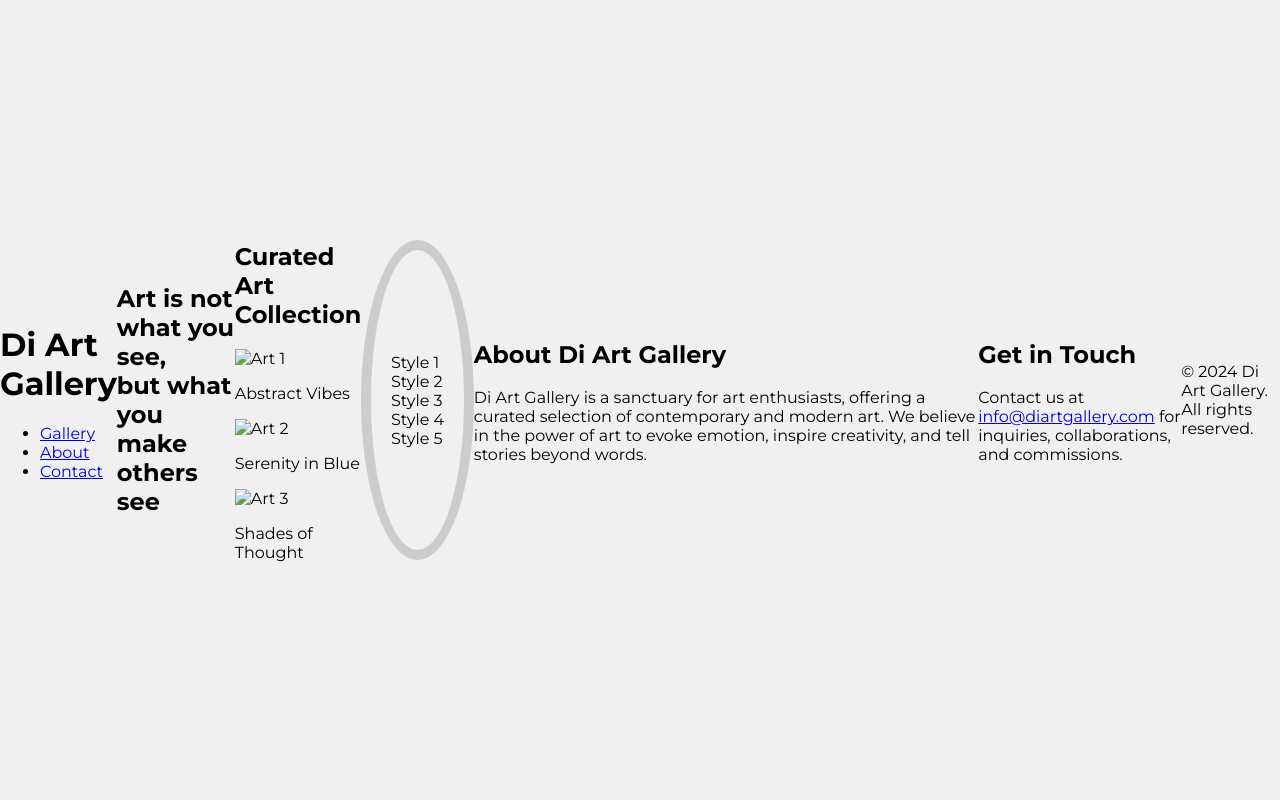
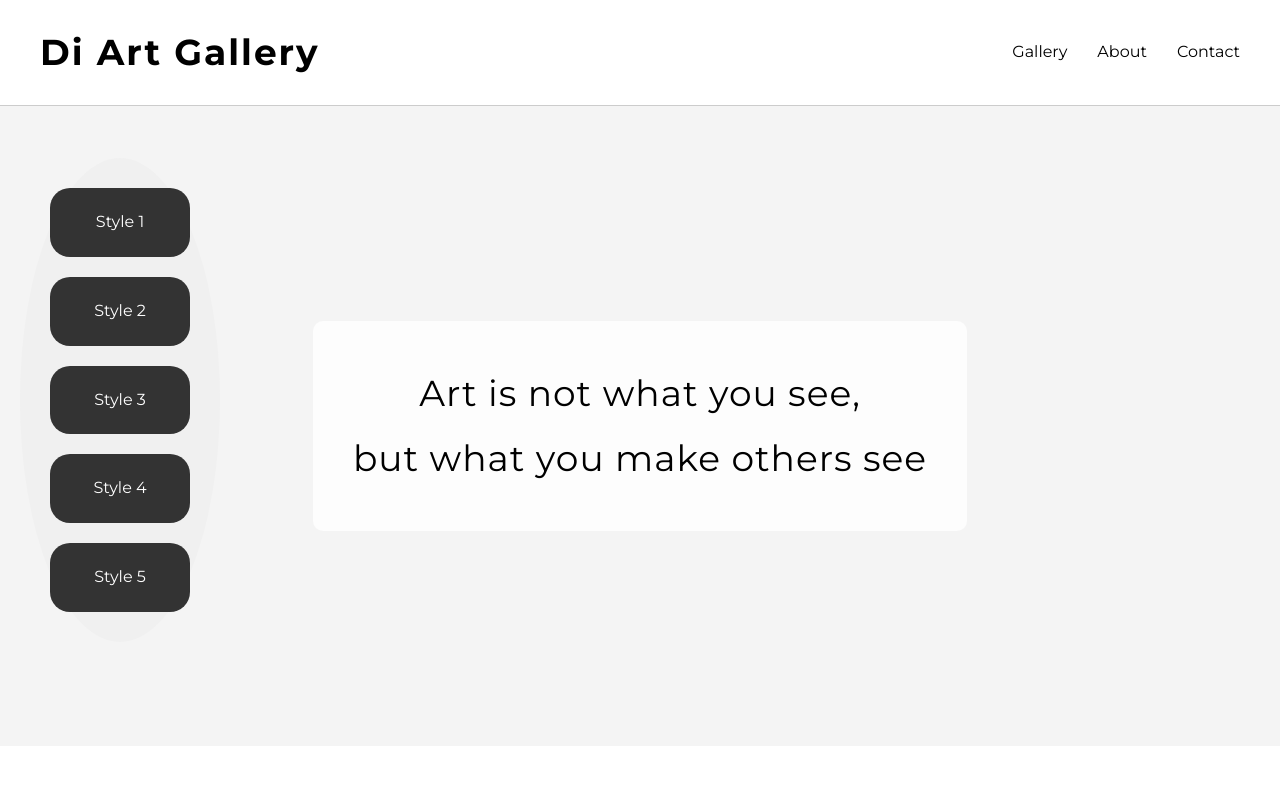
Before and after one commit to diartgallery/farmrobo.github.io, a plain HTML site: page index.html in a window 1280 px wide. Shown: the top 800 px of the page. Drawn offline with Linux system fonts and the light colour scheme; a script that the page names is missing.

Commit message:
Update styles.css

```diff
--- a/styles.css
+++ b/styles.css
@@ -1,72 +1,196 @@
+/* General Reset */
+* {
+    margin: 0;
+    padding: 0;
+    box-sizing: border-box;
+}
+
 body {
+    font-family: 'Montserrat', sans-serif;
+    color: #000;
+    background-color: #fff;
+    line-height: 1.8;
+}
+
+/* Header Styling */
+header {
+    display: flex;
+    justify-content: space-between;
+    align-items: center;
+    padding: 20px 40px;
+    border-bottom: 1px solid #ccc;
+}
+
+header h1 {
+    font-size: 36px;
+    font-weight: bold;
+    letter-spacing: 2px;
+}
+
+nav ul {
+    list-style: none;
+    display: flex;
+}
+
+nav ul li {
+    margin-left: 30px;
+}
+
+nav ul li a {
+    text-decoration: none;
+    font-size: 16px;
+    color: #000;
+    font-weight: 500;
+    padding-bottom: 5px;
+}
+
+nav ul li a:hover {
+    border-bottom: 2px solid #000;
+}
+
+/* Hero Section */
+.hero {
+    height: 80vh;
     display: flex;
     justify-content: center;
     align-items: center;
-    height: 100vh;
-    margin: 0;
-    background: #f0f0f0;
-    font-family: 'Montserrat', sans-serif;
+    background-color: #f4f4f4;
+    padding: 20px;
 }
 
-.wheel-container {
-    position: relative;
+.hero-content {
+    text-align: center;
+    background-color: rgba(255, 255, 255, 0.8);
+    padding: 40px;
+    border-radius: 10px;
 }
 
-.wheel {
-    width: 300px; /* Adjust as needed */
-    height: 300px; /* Adjust as needed */
-    border-radius: 50%;
-    border: 10px solid #ccc;
-    position: relative;
-    overflow: hidden;
-    display: flex;
-    justify-content: center;
-    align-items: center;
+.hero-content h2 {
+    font-size: 36px;
+    font-weight: 400;
+    letter-spacing: 1px;
 }
 
-.tool {
-    position: absolute;
-    width: 50px; /* Adjust size as needed */
-    height: 50px; /* Adjust size as needed */
-    transition: filter 0.3s ease;
+/* Gallery Section */
+.gallery {
+    padding: 80px 40px;
+    text-align: center;
 }
 
-.tool img {
-    width: 100%;
-    height: 100%;
+.gallery h2 {
+    font-size: 28px;
+    margin-bottom: 40px;
+    font-weight: 500;
+    letter-spacing: 2px;
 }
 
-.center-image {
-    position: absolute;
-    width: 100px; /* Adjust size as needed */
-    height: 100px; /* Adjust size as needed */
-    z-index: 2;
+.gallery-grid {
+    display: grid;
+    grid-template-columns: repeat(auto-fit, minmax(300px, 1fr));
+    gap: 40px;
 }
 
-.tooltip {
-    position: absolute;
-    background: white;
-    border: 1px solid #ccc;
-    padding: 10px;
-    border-radius: 5px;
-    box-shadow: 0 4px 10px rgba(0, 0, 0, 0.1);
-    z-index: 3;
-    transition: opacity 0.3s ease;
+.art-item img {
+    width: 100%;
+    height: auto;
+    border-radius: 10px;
+    transition: transform 0.3s ease;
 }
 
-.hidden {
-    opacity: 0;
-    visibility: hidden;
+.art-item img:hover {
+    transform: scale(1.05);
 }
 
-.visible {
-    opacity: 1;
-    visibility: visible;
+/* About and Contact Section */
+.about, .contact {
+    padding: 60px 40px;
+    text-align: center;
+    max-width: 800px;
+    margin: 0 auto;
 }
 
-/* Adjust tool positions around the wheel */
-.tool:nth-child(1) { transform: rotate(0deg) translate(120px) rotate(0deg); }
-.tool:nth-child(2) { transform: rotate(90deg) translate(120px) rotate(-90deg); }
-.tool:nth-child(3) { transform: rotate(180deg) translate(120px) rotate(-180deg); }
-.tool:nth-child(4) { transform: rotate(270deg) translate(120px) rotate(-270deg); }
-/* Add more tools and corresponding positions as needed */
+.about h2, .contact h2 {
+    font-size: 28px;
+    margin-bottom: 20px;
+}
+
+.about p, .contact p {
+    font-size: 18px;
+    font-weight: 300;
+    color: #444;
+    line-height: 1.6;
+}
+
+/* Footer */
+footer {
+    padding: 20px 0;
+    background-color: #000;
+    color: #fff;
+    text-align: center;
+    font-size: 14px;
+}
+
+/* Spinning Wheel */
+.spinning-wheel {
+    position: fixed;
+    left: 20px;
+    top: 50%;
+    transform: translateY(-50%);
+    display: flex;
+    flex-direction: column;
+    border-radius: 50%;
+    background-color: #f0f0f0;
+    padding: 20px;
+    width: 200px;
+}
+
+.wheel-segment {
+    margin: 10px;
+    background-color: #333;
+    color: white;
+    padding: 20px;
+    border-radius: 20px;
+    cursor: pointer;
+    text-align: center;
+    transition: all 0.3s ease;
+}
+
+.wheel-segment:hover {
+    background-color: #555;
+}
+
+/* Pop-up for Style Details */
+.popup {
+    position: absolute;
+    left: 220px; /* Position to the right of the spinning wheel */
+    top: 0;
+    background-color: white;
+    padding: 20px;
+    border-radius: 10px;
+    box-shadow: 0 2px 10px rgba(0, 0, 0, 0.2);
+    z-index: 10;
+}
+
+.popup.hidden {
+    display: none;
+}
+
+button {
+    margin-top: 10px;
+    padding: 10px;
+    background-color: black;
+    color: white;
+    border: none;
+    cursor: pointer;
+}
+
+/* Media Queries for Mobile Responsiveness */
+@media (max-width: 768px) {
+    .spinning-wheel {
+        width: 160px;
+        padding: 15px;
+    }
+    .wheel-segment {
+        padding: 15px;
+    }
+}
```
